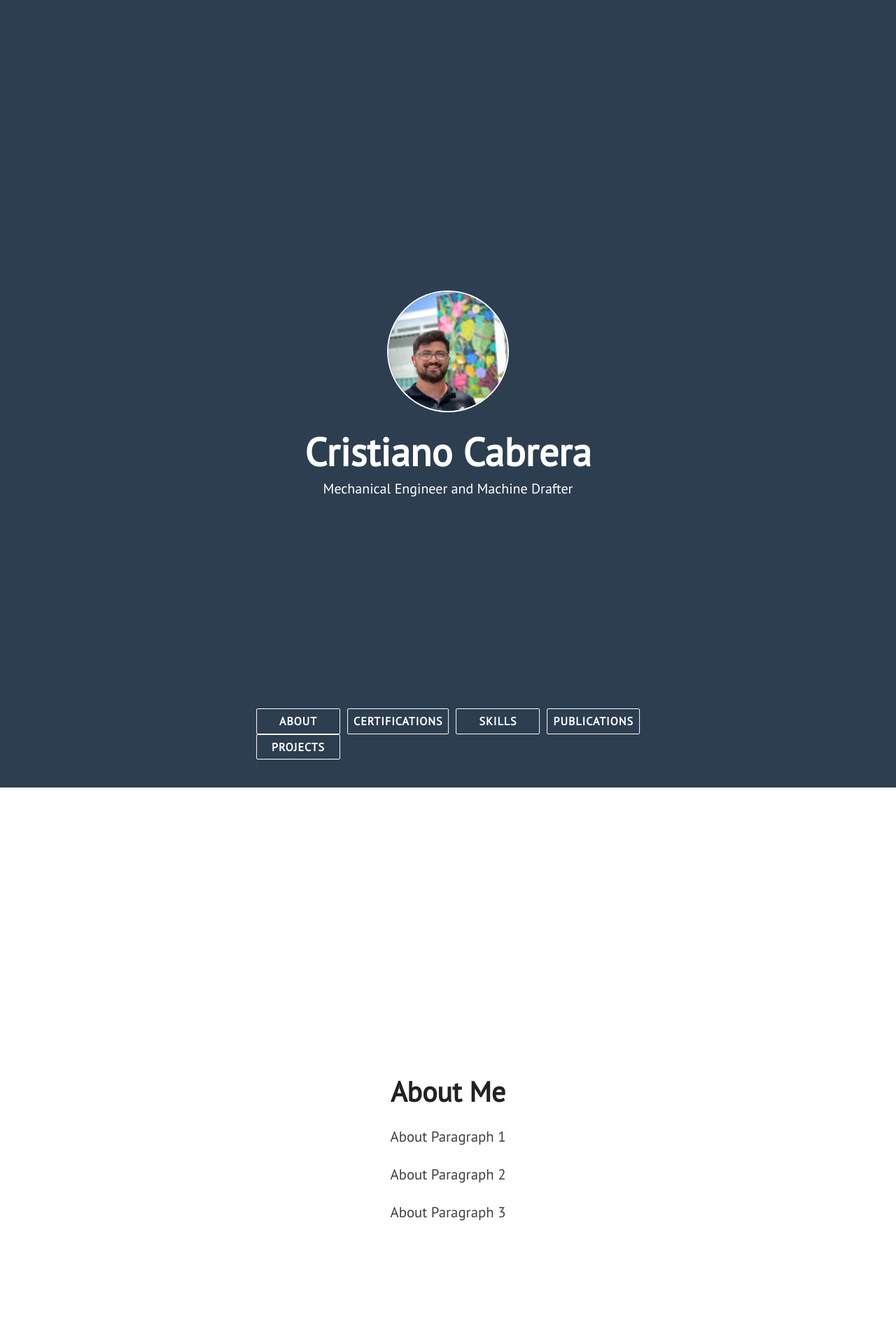
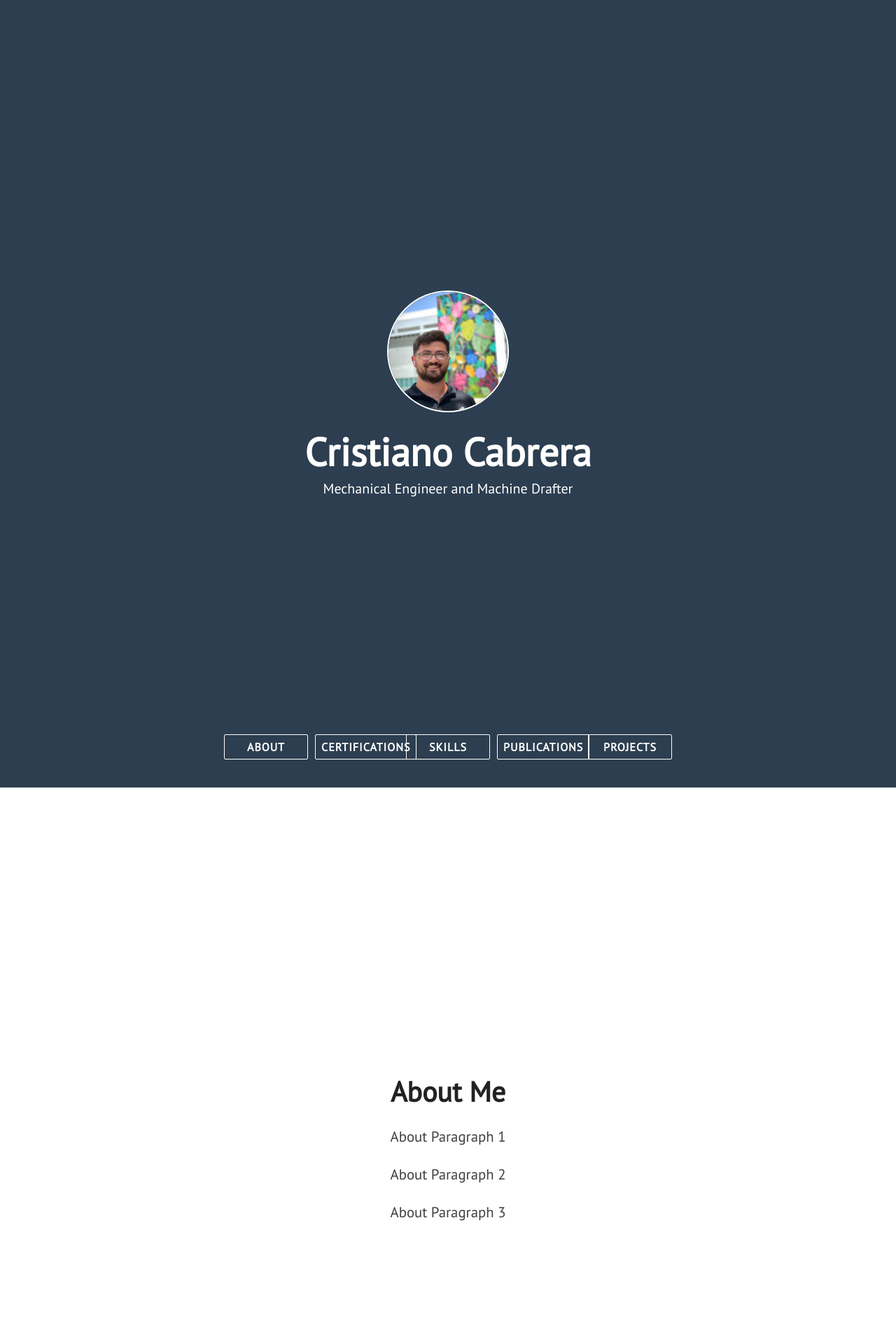
Before and after one commit to cmcabrera97/cmcabrera97.github.io, a Jekyll site: the page built from index.html, in a window 1280 px wide. Shown: the top 1920 px of the page at 70% size. Built offline with Jekyll 4.4.1, drawn with Linux system fonts in a browser that asks for light colours; nearby versions of some CDN libraries.

Commit message:
Update main.css

```diff
--- a/assets/css/main.css
+++ b/assets/css/main.css
@@ -117,8 +117,8 @@ img {
   display: -ms-grid;
 
   display: grid;
-  -ms-grid-columns: auto auto auto auto;
-      grid-template-columns: auto auto auto auto;
+  -ms-grid-columns: auto auto auto auto auto;
+      grid-template-columns: auto auto auto auto auto;
   grid-column-gap: 10px;
 
   margin: 0 auto;
```
